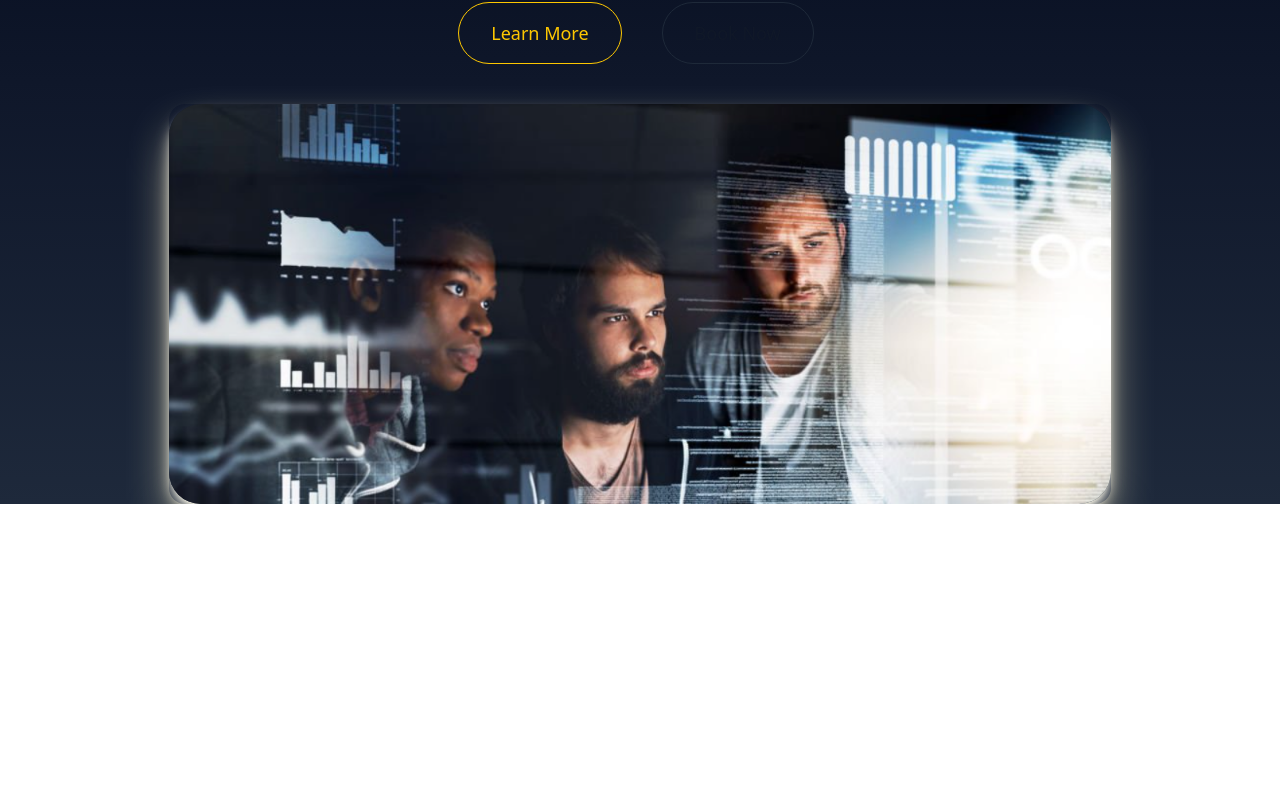
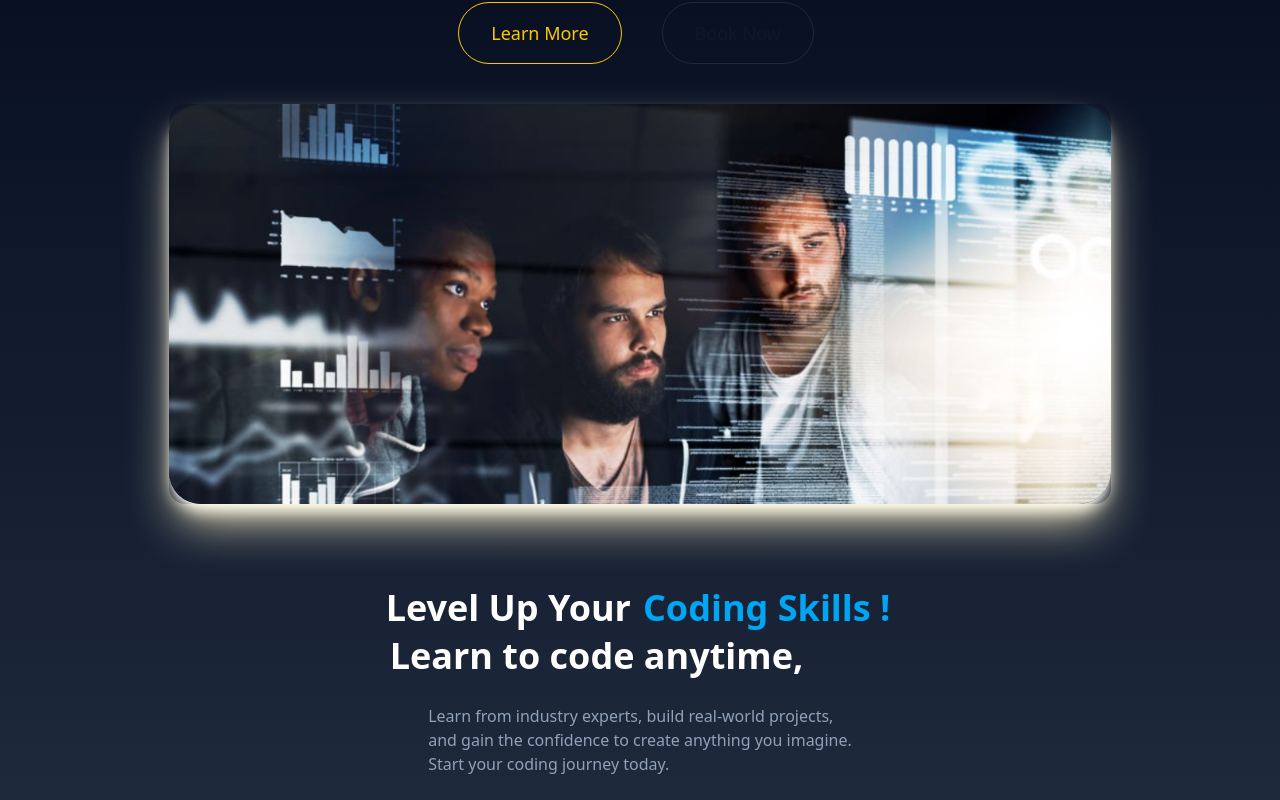
Before and after one commit to Tripurari-singh/Teachio, a React (Vite) app: page / in a window 1280 px wide. Shown: the part 342-1142 px from the top of the page. Before the commit the page ends 846 px from the top, so only its background shows below. Built offline with nearby package versions, Linux system fonts and the light colour scheme.

Commit message:
Block Component

```diff
--- /dev/null
+++ b/src/components/BlockComponent.tsx
@@ -0,0 +1,34 @@
+export function Block(){
+    return(
+        <div className="flex flex-col items-center mt-20">
+            {/* Heading Component */}
+            <div className="flex flex-col">
+                <div className="flex flex-row items-center">
+                <div className="text-4xl font-bold pr-2">
+                    Level Up Your
+                </div>
+                <div className="text-4xl font-bold m-1 text-sky-500">
+                    Coding Skills !
+                </div>
+            </div>
+            <div className="text-4xl font-bold m-1 text-white">
+                 Learn to code anytime,
+            </div>
+            </div>
+
+
+            {/* Subheading Component */}
+            <div className="flex ">
+                <div className=" text-slate-400 m-3 p-3">
+                  Learn from industry experts, build real-world projects,<br></br>
+                  and gain the confidence to create anything you imagine.<br></br>
+                  Start your coding journey today.<br></br>
+               </div>
+            </div>
+
+
+
+
+        </div>
+    )
+}
--- a/src/components/CodeImage.tsx
+++ b/src/components/CodeImage.tsx
@@ -1,11 +1,8 @@
-import { motion } from "framer-motion"
 
 export default function CodeImage(){
     return (
         <div>
-            <motion.img
-            src={   }
-            />
+
         </div>
     )
 }
--- a/src/pages/Homepage.tsx
+++ b/src/pages/Homepage.tsx
@@ -1,6 +1,7 @@
 import { FaArrowCircleRight } from "react-icons/fa"
 import { Button } from "../components/Button"
 import Myimage from "../assets/Image.png"
+import { Block } from "../components/BlockComponent"
 
 export const Home = () => {
     return(
@@ -68,6 +69,10 @@ export const Home = () => {
         </div>
 
 
+            {/* Block Component & Code Component */}
+            <div>
+                <Block/>
+            </div>
 
 
 
```
